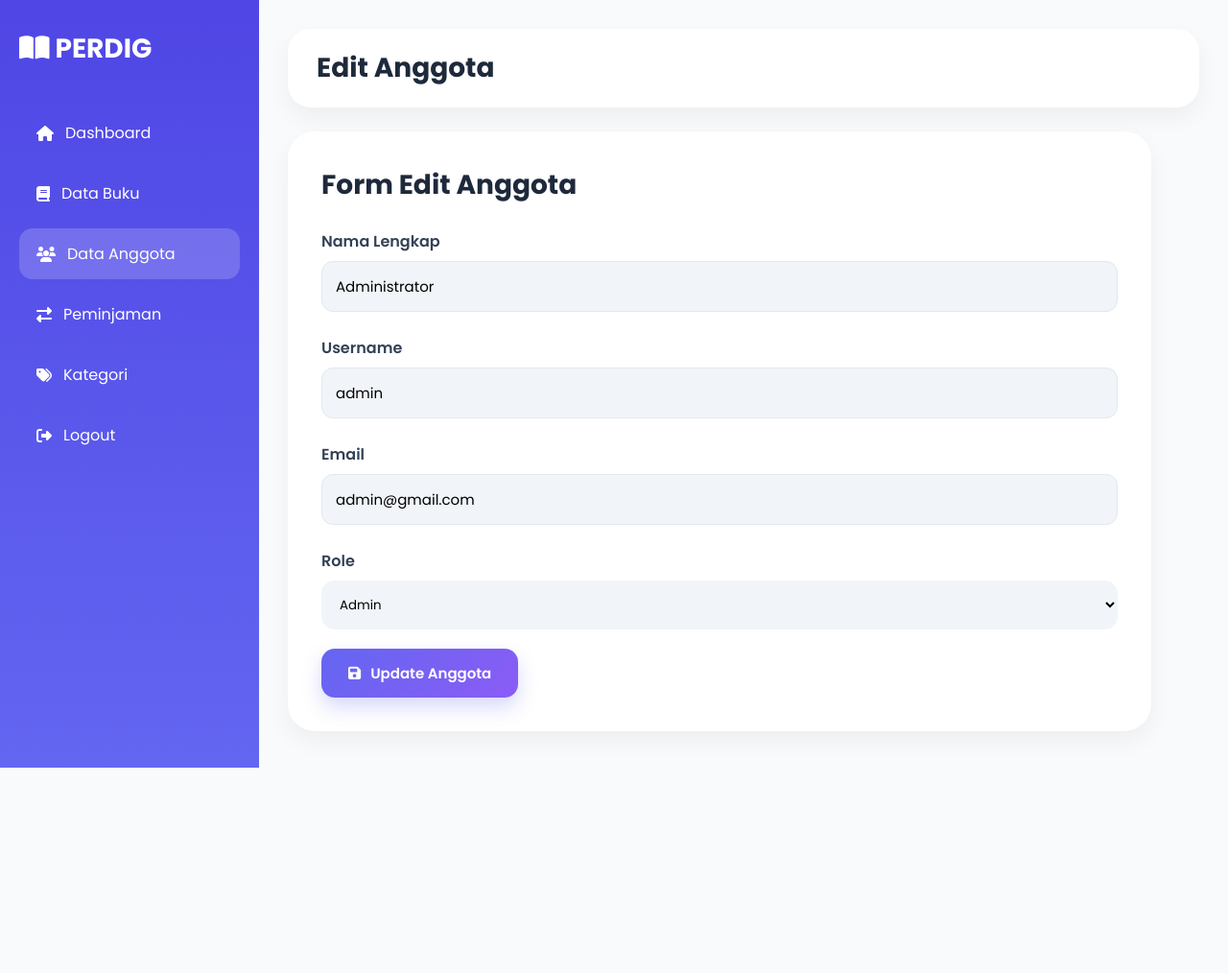
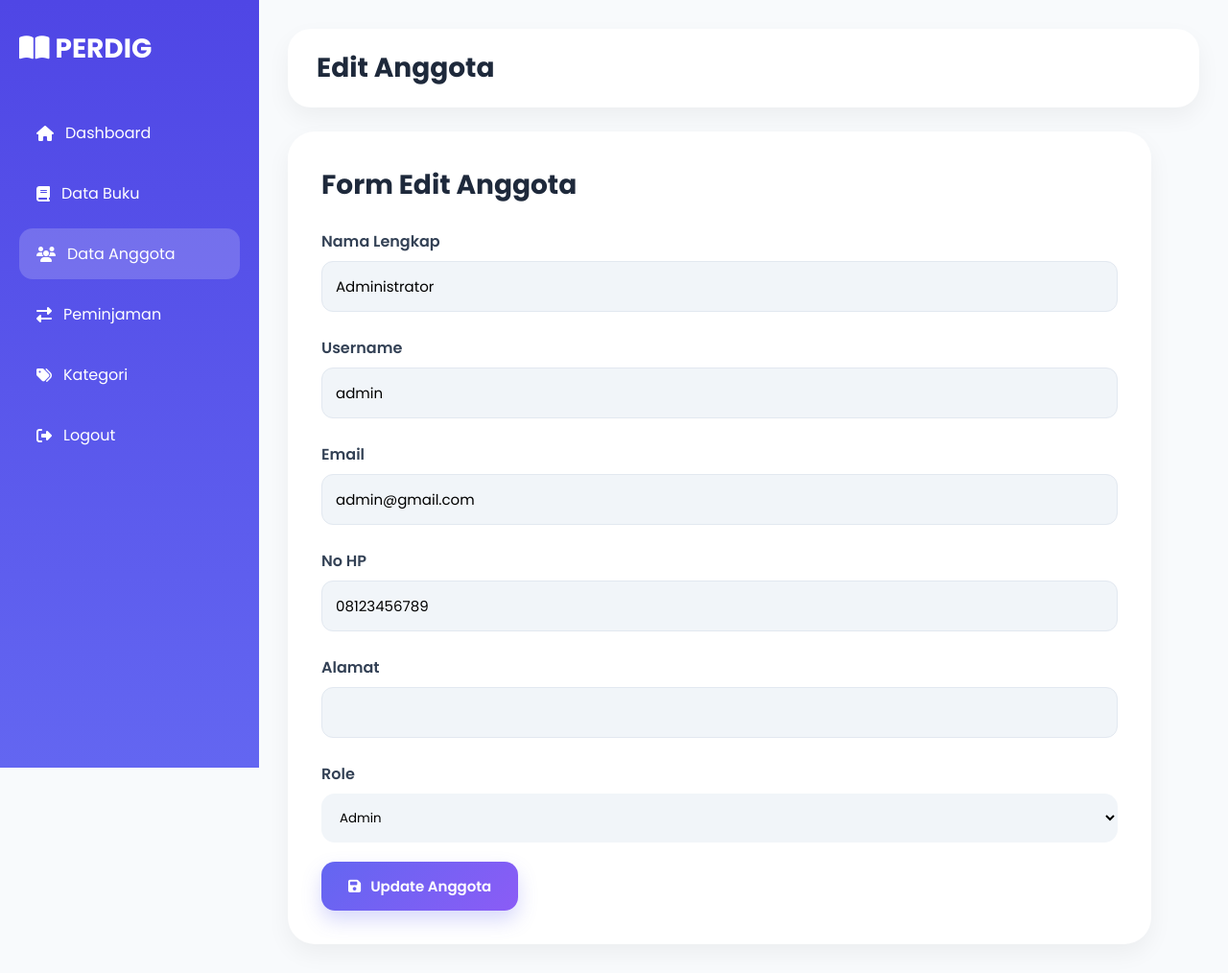
Before and after one commit to nichodony/perdig-prakbasadat, a PHP site: page /admin/edit-anggota.php?id=1 in a window 1280 px wide. Shown: the whole page at 96% size. Before the commit the page ends 800 px from the top, so only its background shows below. Run offline with PHP 8.4, Linux system fonts and the light colour scheme; data comes from the database, SQL or seed files in the repository.

Commit message:
Update edit-anggota.php

```diff
--- a/admin/edit-anggota.php
+++ b/admin/edit-anggota.php
@@ -15,7 +15,9 @@ if(isset($_POST['submit'])){
     $nama     = $_POST['nama'];
     $username = $_POST['username'];
     $email    = $_POST['email'];
-    $role     = $_POST['role'];
+    $no_hp = $_POST['no_hp'];
+    $alamat = $_POST['alamat'];
+    $role     = $_POST['role'];;
 
     mysqli_query($koneksi,"
     UPDATE user SET
@@ -23,6 +25,8 @@ if(isset($_POST['submit'])){
         nama='$nama',
         username='$username',
         email='$email',
+        no_hp='$no_hp',
+        alamat='$alamat',
         role='$role'
 
     WHERE id_user='$id'
@@ -175,6 +179,30 @@ href="../style.css">
 
                 <div class="form-group">
 
+                    <label>No HP</label>
+
+                    <input
+                    type="text"
+                    name="no_hp"
+                    value="<?= $data['no_hp']; ?>"
+                    required>
+
+                </div>
+
+                <div class="form-group">
+
+                    <label>Alamat</label>
+
+                    <input
+                    type="text"
+                    name="alamat"
+                    value="<?= $data['alamat']; ?>"
+                    required>
+
+                </div>
+
+                <div class="form-group">
+
                     <label>Role</label>
 
                     <select
```
